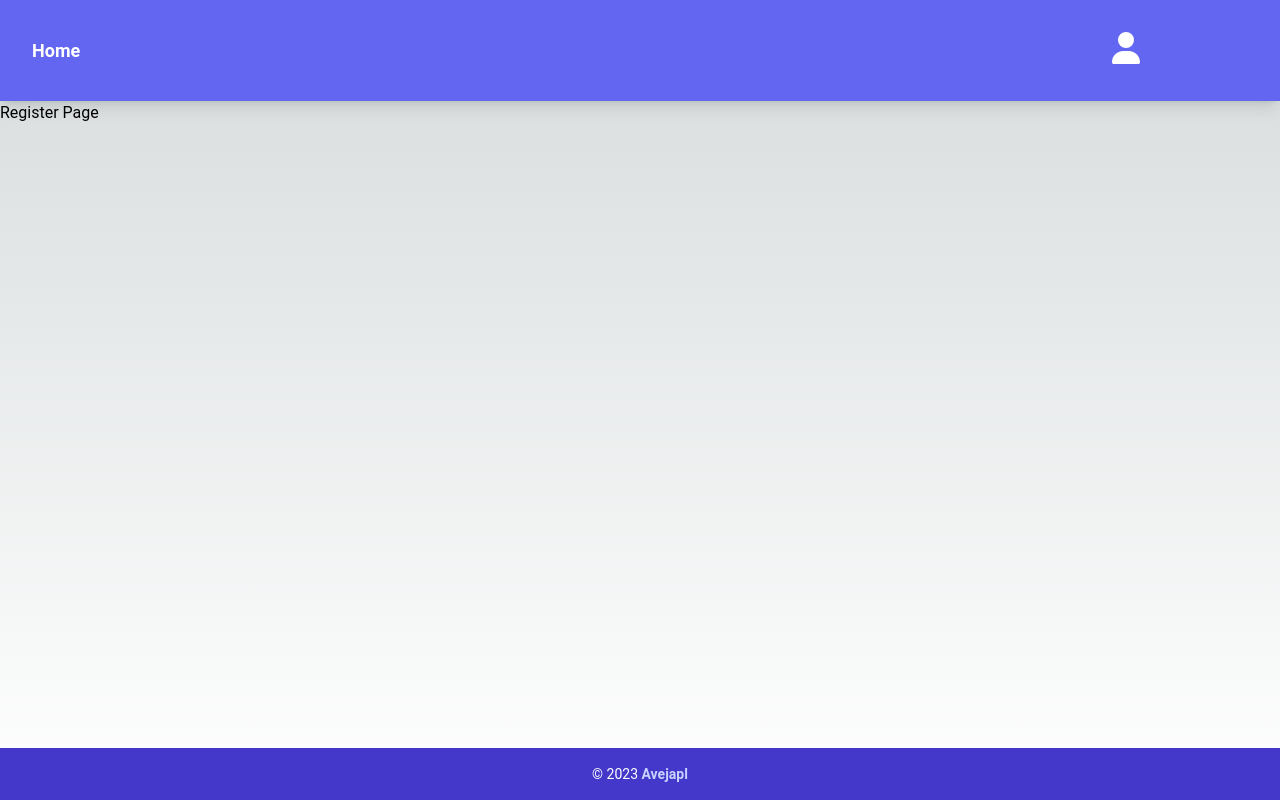
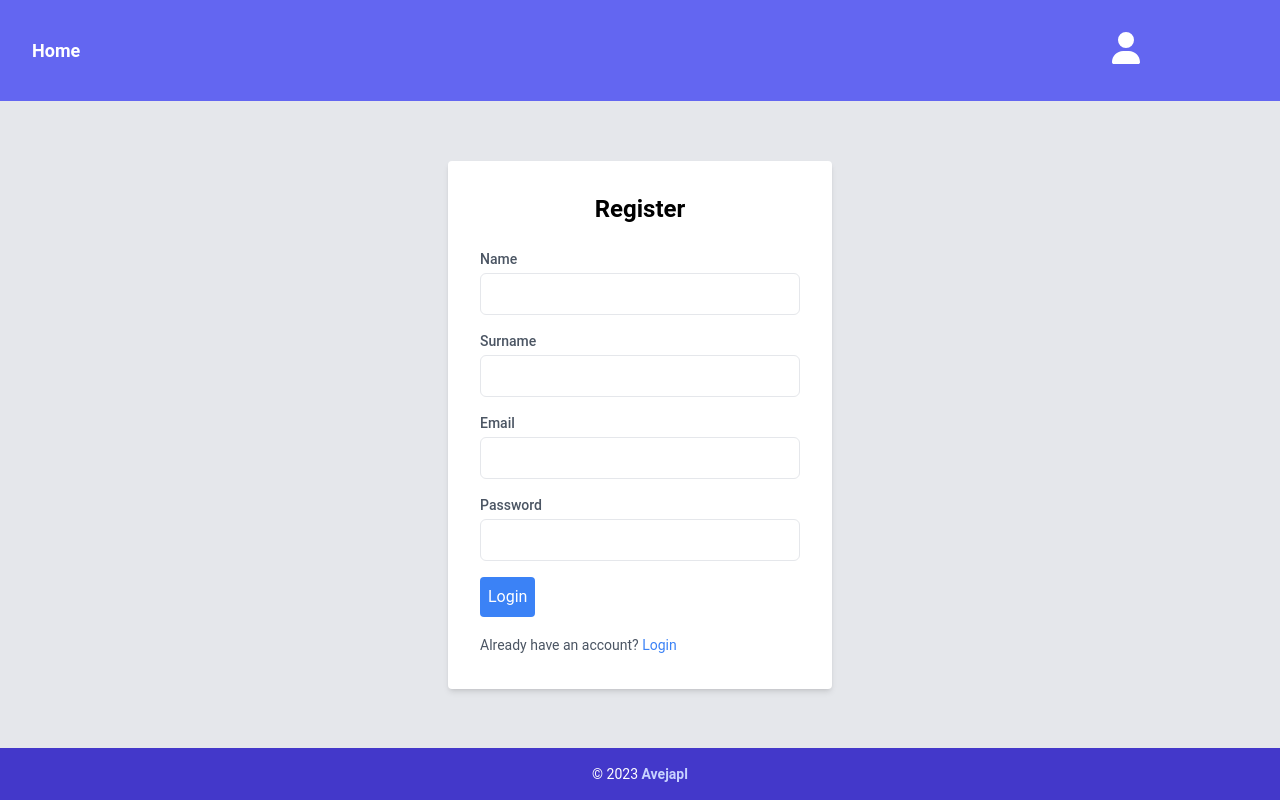
Before and after one commit to AveJaPl/shop_project, a Next.js app in the folder client/: page /register in a window 1280 px wide. Built offline with nearby package versions, Linux system fonts and the light colour scheme.

Commit message:
dashboard register and login pages

```diff
--- /dev/null
+++ b/client/src/app/(auth)/dashboard/page.tsx
@@ -0,0 +1,11 @@
+import React from 'react'
+
+function Dashboard() {
+    return (
+        <div>
+
+        </div>
+    )
+}
+
+export default Dashboard
--- a/client/src/app/(auth)/login/page.tsx
+++ b/client/src/app/(auth)/login/page.tsx
@@ -1,8 +1,99 @@
+"use client";
 
+import React, { useState } from "react";
+import { loginUser } from "@/services/login";
+import { useRouter } from 'next/navigation'
 const Login = () => {
+    const [email, setEmail] = useState<string>("");
+    const [password, setPassword] = useState<string>("");
+    const [loading, setLoading] = useState<boolean>(false);
+    const [error, setError] = useState<string
+        | null>(null);
+
+    const [auth, setAuth] = useState(false);
+    const [token, setToken] = useState("");
+
+    const router = useRouter();
+
+
+    const handleLogin = async (e: React.FormEvent<HTMLFormElement>) => {
+        e.preventDefault();
+        setLoading(true);
+        setError(null);
+        try {
+            const response = await loginUser(email, password)
+
+            if (response.status === 200) {
+                console.log("token:", response.data.token);
+                setToken(response.data.token);
+                setAuth(true);
+                router.push('/dashboard');
+            } else {
+                setError(response.data.message || 'An error occurred');
+            }
+        } catch (err: any) {
+            setError(err.message || 'An error occurred');
+        } finally {
+            setLoading(false);
+        }
+
+
+    }
+
+
+    const handleForgotPassword = () => {
+
+    }
+
+
+
+
     return (
-        <div>
-            Login
+        <div className="w-full h-full flex justify-center items-center bg-gray-200">
+            <div className="bg-white p-8 rounded shadow-md w-96">
+                <h1 className="text-2xl font-bold mb-6 text-center">Login</h1>
+                {error && <div className="bg-red-100 border-l-4 border-red-500 text-red-700 p-4 mb-4">{error}</div>}
+                <form onSubmit={handleLogin} className="space-y-4">
+                    <div>
+                        <label htmlFor="email" className="block text-sm font-medium text-gray-600">Email</label>
+                        <input
+                            type="email"
+                            name="email"
+                            id="email"
+                            value={email}
+                            onChange={e => setEmail(e.target.value)}
+                            className="mt-1 p-2 w-full border rounded-md"
+                            required
+                        />
+                    </div>
+                    <div>
+                        <label htmlFor="password" className="block text-sm font-medium text-gray-600">Password</label>
+                        <input
+                            type="password"
+                            name="password"
+                            id="password"
+                            value={password}
+                            onChange={e => setPassword(e.target.value)}
+                            className="mt-1 p-2 w-full border rounded-md text-black-500"
+                            required
+                        />
+                    </div>
+                    <div className="flex justify-between items-center">
+                        <button
+                            type="submit"
+                            className="bg-blue-500 hover:bg-blue-600 text-white p-2 rounded"
+                            disabled={loading}
+                        >
+                            {loading ? "Logging in..." : "Login"}
+                        </button>
+                        <a href="#" onClick={handleForgotPassword} className="text-blue-500 hover:underline text-sm">Forgot password?</a>
+                    </div>
+                </form>
+                <div className="mt-4">
+                    <span className="text-sm text-gray-600">Don't have an account? </span>
+                    <a href="/register" className="text-blue-500 hover:underline text-sm">Register</a>
+                </div>
+            </div>
         </div>
     )
 }
--- a/client/src/app/(auth)/register/page.tsx
+++ b/client/src/app/(auth)/register/page.tsx
@@ -1,9 +1,105 @@
+"use client";
+
+import React, { useState } from "react";
+import { registerUser } from "@/services/register";
+import { useRouter } from 'next/navigation'
+
 const Register = () => {
+    const [name, setName] = useState<string>("");
+    const [surname, setSurname] = useState<string>("");
+    const [email, setEmail] = useState<string>("");
+    const [password, setPassword] = useState<string>("");
+    const [loading, setLoading] = useState<boolean>(false);
+    const [error, setError] = useState<string | null>(null);
+
+    const router = useRouter();
+
+    const handleRegister = async (e: React.FormEvent<HTMLFormElement>) => {
+        e.preventDefault();
+        setLoading(true);
+        setError(null);
+        try {
+            const response = await registerUser(name, surname, email, password);
+            console.log(response.data);
+            router.push('/dashboard');
+        } catch (err: any) {
+            setError(err.message || 'An error occurred');
+        } finally {
+            setLoading(false);
+        }
+    }
+
     return (
-        <div>
-            <h1>Register Page</h1>
-        </div>
+        <div className="w-full h-full flex justify-center items-center bg-gray-200">
+            <div className="bg-white p-8 rounded shadow-md w-96">
+                <h1 className="text-2xl font-bold mb-6 text-center">Register</h1>
+                {error && <div className="bg-red-100 border-l-4 border-red-500 text-red-700 p-4 mb-4">{error}</div>}
+                <form onSubmit={handleRegister} className="space-y-4">
+                    <div>
+                        <label htmlFor="name" className="block text-sm font-medium text-gray-600">Name</label>
+                        <input
+                            type="text"
+                            name="name"
+                            id="name"
+                            value={name}
+                            onChange={e => setName(e.target.value)}
+                            className="mt-1 p-2 w-full border rounded-md"
+                            required
+                        />
+                    </div>
+                    <div>
+                        <label htmlFor="surname" className="block text-sm font-medium text-gray-600">Surname</label>
+                        <input
+                            type="text"
+                            name="surname"
+                            id="surname"
+                            value={surname}
+                            onChange={e => setSurname(e.target.value)}
+                            className="mt-1 p-2 w-full border rounded-md"
+                            required
+                        />
+                    </div>
+                    <div>
+                        <label htmlFor="email" className="block text-sm font-medium text-gray-600">Email</label>
+                        <input
+                            type="email"
+                            name="email"
+                            id="email"
+                            value={email}
+                            onChange={e => setEmail(e.target.value)}
+                            className="mt-1 p-2 w-full border rounded-md"
+                            required
+                        />
+                    </div>
+                    <div>
+                        <label htmlFor="password" className="block text-sm font-medium text-gray-600">Password</label>
+                        <input
+                            type="password"
+                            name="password"
+                            id="password"
+                            value={password}
+                            onChange={e => setPassword(e.target.value)}
+                            className="mt-1 p-2 w-full border rounded-md"
+                            required
+                        />
+                    </div>
+                    <div className="flex justify-between items-center">
+                        <button
+                            type="submit"
+                            className="bg-blue-500 hover:bg-blue-600 text-white p-2 rounded"
+                            disabled={loading}
+                        >
+                            {loading ? "Logging in..." : "Login"}
+                        </button>
+                    </div>
+                </form>
+                <div className="mt-4">
+                    <span className="text-sm text-gray-600">Already have an account? </span>
+                    <a href="/login" className="text-blue-500 hover:underline text-sm">Login</a>
+                </div>
+            </div>
+        </div >
     )
 }
 
-export default Register
+export default Register;
```
